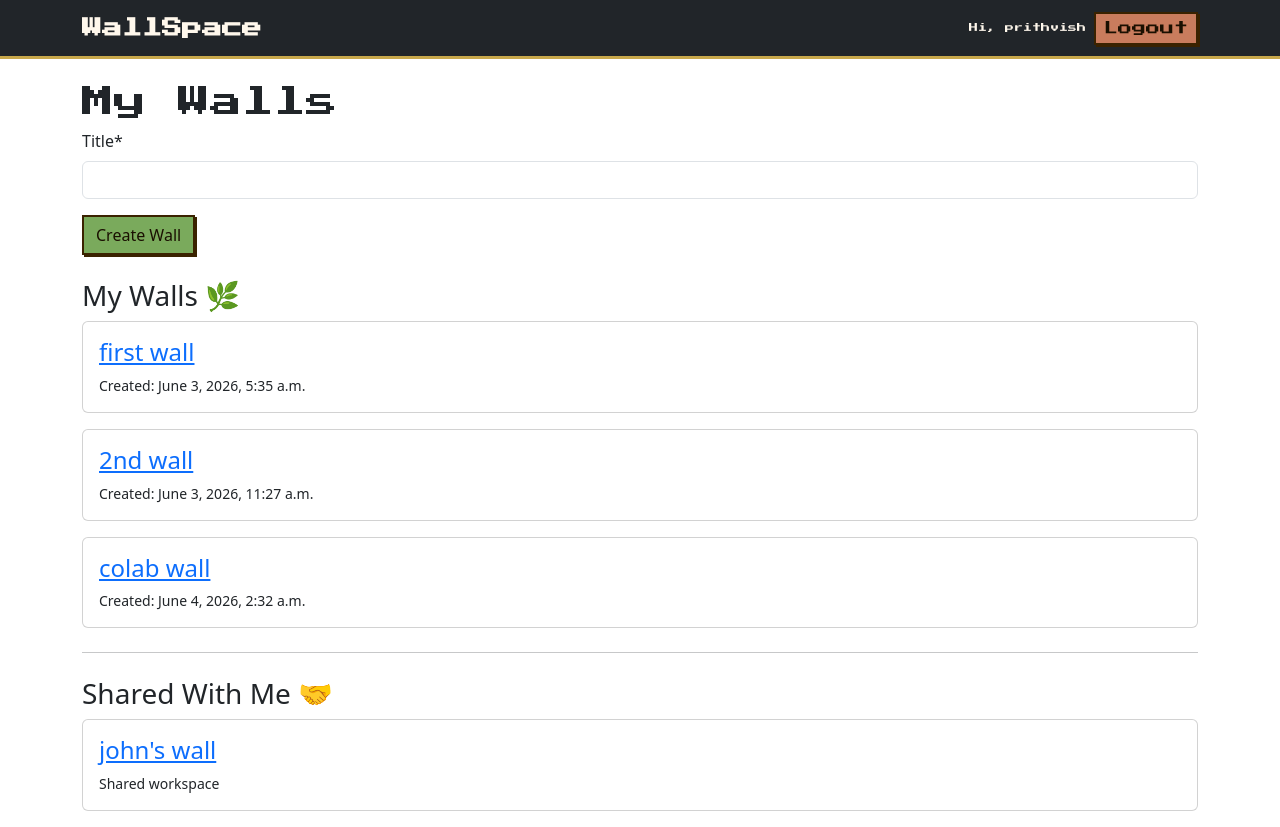
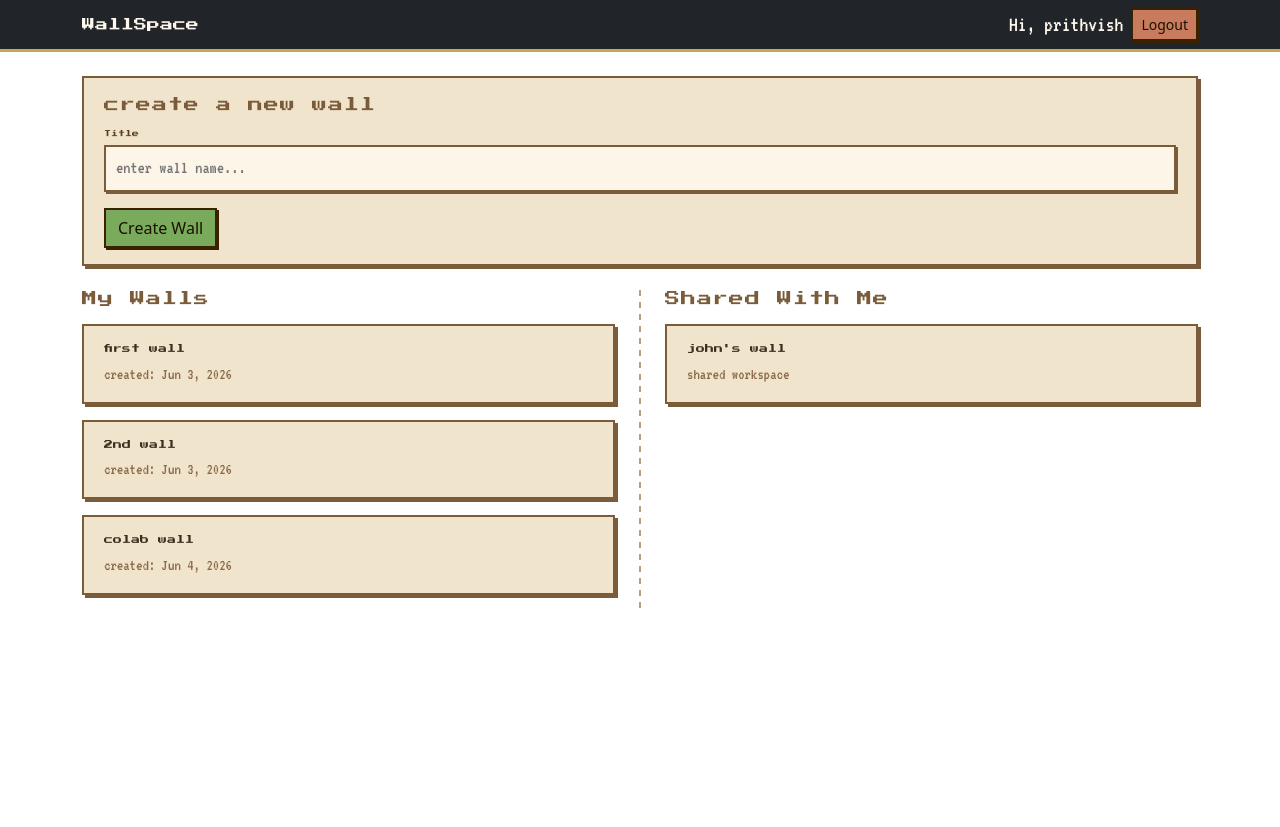
Before and after one commit to earthish/wallspace, a Django app: page / in a window 1280 px wide. After the commit the page ends 608 px from the top, so only its background shows below. Run offline with Django 5.2, Linux system fonts and the light colour scheme; a user stored in the database is signed in; data comes from the database, SQL or seed files in the repository; both versions use the stored data as it was after the commit; some libraries are stand-ins or nearby versions.

Commit message:
ui improved a lot man

```diff
--- a/wallspace/static/css/main.css
+++ b/wallspace/static/css/main.css
@@ -1,9 +1,86 @@
+/* ── base ── */
+body {
+    background-color: #bfb293;
+    color: #2a1a0a;
+}
+
 h2 {
     font-family: 'Press Start 2P', monospace;
     font-size: 14px;
     color: #3a2e1e;
     margin-bottom: 1rem;
 }
+
+.walls-heading {
+    font-family: 'Press Start 2P', monospace;
+    font-size: 15px;
+    color: #7a5c3a;
+    margin-bottom: 1rem;
+    letter-spacing: 1px;
+}
+
+h3 {
+    font-family: 'Press Start 2P', monospace;
+    font-size: 10px;
+    color: #3a2e1e;
+    margin-bottom: 1rem;
+}
+
+/* ── navbar ── */
+.navbar {
+    background-color: #3a2e1e !important;
+    border-bottom: 3px solid #c8a84b;
+}
+
+.navbar-brand {
+    font-family: 'Press Start 2P', monospace !important;
+    font-size: 13px !important;
+    color: #FFF8EC !important;
+    font-weight: 400 !important;
+}
+
+.navbar span,
+.navbar a:not(.navbar-brand) {
+    font-family: 'VT323', monospace !important;
+    font-size: 22px !important;
+    color: #FFF8EC !important;
+}
+
+/* ── buttons ── */
+.btn {
+    font-family: 'VT323', monospace;
+    font-size: 20px;
+    border-radius: 0 !important;
+    border: 2px solid #3a2200 !important;
+    box-shadow: 2px 2px 0 #3a2200;
+    transition: transform 0.1s, box-shadow 0.1s;
+    line-height: 1.2;
+}
+
+.btn:hover {
+    filter: brightness(1.1);
+    transform: translate(-1px, -1px);
+    box-shadow: 3px 3px 0 #3a2200;
+}
+
+.btn:active {
+    transform: translate(2px, 2px);
+    box-shadow: none !important;
+}
+
+.btn-primary   { background-color: #7aaa5c !important; color: #1a0f00 !important; }
+.btn-primary:hover { background-color: #6c9652 !important; }
+
+.btn-success   { background-color: #5c8a9a !important; color: #1a0f00 !important; }
+.btn-success:hover { background-color: #4a7a8a !important; }
+
+.btn-danger    { background-color: #c97c5d !important; color: #1a0f00 !important; }
+.btn-danger:hover  { background-color: #b86c4d !important; }
+
+.btn-secondary { background-color: #a89070 !important; color: #1a0f00 !important; }
+.btn-secondary:hover { background-color: #987860 !important; }
+
+/* ── wall board ── */
 .wall-board {
     background-color: #c8b89a;
     background-image:
@@ -15,7 +92,7 @@ h2 {
     border-radius: 0 !important;
 }
 
-
+/* ── notes ── */
 .note {
     border-radius: 0 !important;
     border: 2px solid #5a3e28;
@@ -23,13 +100,10 @@ h2 {
     transition: transform 0.1s, box-shadow 0.1s;
 }
 
-
 .note:hover {
     transform: translate(-2px, -2px);
     box-shadow: 5px 5px 0 #5a3e28;
 }
-
-
 
 .note-title {
     font-family: 'Press Start 2P', monospace;
@@ -43,67 +117,117 @@ h2 {
     font-size: 18px;
     color: #2a1a0a;
 }
-body {
-    background-color: #f5ede0;
-}
 
+.note[data-color="yellow"]    { background-color: #F7E7A9 !important; }
+.note[data-color="pink"]      { background-color: #E8B4C1 !important; }
+.note[data-color="blue"],
+.note[data-color="lightblue"] { background-color: #B9D8E8 !important; }
+.note[data-color="green"],
+.note[data-color="lightgreen"]{ background-color: #BFD8B8 !important; }
 
-.navbar {
-    background-color: #3a2e1e !important;
-    border-bottom: 3px solid #c8a84b;
-    font-family: 'Press Start 2P', monospace;
-    font-size: 9px;
-}
-
-
-.navbar-brand {
-
-    font-weight: 600;
-
-    font-size: 1.8rem;
-
-    color: #FFF8EC !important;
-}
-
-
-.navbar span {
-
-    color:
-        #FFF8EC !important;
-}
-
-.btn {
-    font-family: 'Press Start 2P', monospace;
-    font-size: 7px;
-    border-radius: 0 !important;
-    border: 2px solid #3a2200 !important;
-    box-shadow: 2px 2px 0 #3a2200;
+/* ── home page ── */
+.pixel-card {
+    background-color: #f0e4cc;
+    border: 2px solid #7a5c3a;
+    box-shadow: 3px 3px 0 #7a5c3a;
+    border-radius: 0;
+    padding: 1rem 1.25rem;
     transition: transform 0.1s, box-shadow 0.1s;
 }
 
-.btn-primary  { background-color: #7aaa5c !important; color: #1a0f00 !important; }
-.btn-success  { background-color: #5c8a9a !important; color: #1a0f00 !important; }
-
-.btn-primary:hover {
-
-    background:
-        #6C9672 !important;
+.pixel-card:hover {
+    transform: translate(-1px, -1px);
+    box-shadow: 4px 4px 0 #7a5c3a;
 }
 
-.btn-danger   { background-color: #c97c5d !important; color: #1a0f00 !important; }
-.btn-secondary{ background-color: #a89070 !important; color: #1a0f00 !important; }
-.note[data-color="yellow"] {
-    background-color: #F7E7A9 !important;
+.pixel-section-label {
+    font-family: 'Press Start 2P', monospace;
+    font-size: 15px;
+    color: #7a5c3a;
+    letter-spacing: 1px;
+    margin-bottom: 0.75rem;
 }
 
-.note[data-color="pink"] {
-    background-color: #E8B4C1 !important;
+.wall-link {
+    font-family: 'Press Start 2P', monospace;
+    font-size: 9px;
+    color: #3a2e1e !important;
+    text-decoration: none;
+    display: block;
+    margin-bottom: 6px;
 }
 
-.note[data-color="blue"] {
-    background-color: #B9D8E8 !important;
+.wall-link:hover {
+    color: #7a5c3a !important;
+    text-decoration: none;
 }
 
-.note[data-color="green"] {
-    background-color: #BFD8B8 !important;
+.wall-meta {
+    font-family: 'VT323', monospace;
+    font-size: 16px;
+    color: #8a6a4a;
 }
+
+.pixel-empty {
+    font-family: 'VT323', monospace;
+    font-size: 18px;
+    color: #a08060;
+}
+
+.pixel-label {
+    font-family: 'Press Start 2P', monospace;
+    font-size: 7px;
+    color: #5a3e28;
+    display: block;
+    margin-bottom: 6px;
+}
+
+.pixel-input {
+    width: 100%;
+    background-color: #fdf6e8;
+    border: 2px solid #7a5c3a;
+    box-shadow: 2px 2px 0 #7a5c3a;
+    border-radius: 0;
+    padding: 8px 10px;
+    font-family: 'VT323', monospace;
+    font-size: 18px;
+    color: #2a1a0a;
+    outline: none;
+}
+
+.pixel-input:focus {
+    border-color: #c8a84b;
+    box-shadow: 2px 2px 0 #c8a84b;
+}
+
+.pixel-divider {
+    border: none;
+    border-top: 2px dashed #b5a080;
+    margin: 1.5rem 0;
+}
+
+/* ── side by side walls layout ── */
+.walls-grid {
+    display: flex;
+    gap: 0;
+    align-items: flex-start;
+}
+
+.walls-column {
+    flex: 1;
+    min-width: 0;
+}
+
+.walls-divider {
+    width: 2px;
+    background: repeating-linear-gradient(
+        to bottom,
+        #b5a080 0px,
+        #b5a080 6px,
+        transparent 6px,
+        transparent 12px
+    );
+    margin: 0 1.5rem;
+    align-self: stretch;
+    min-height: 100%;
+}
--- a/wallspace/walls/templates/walls/home.html
+++ b/wallspace/walls/templates/walls/home.html
@@ -1,69 +1,61 @@
 {% extends "base.html" %}
-{% load crispy_forms_tags %}
+
 {% block content %}
 
-<h2>My Walls</h2>
-
-<form method="POST" class="mb-4">
+<div class="pixel-card mb-4">
+    <p class="pixel-section-label">create a new wall</p>
+    <form method="POST">
         {% csrf_token %}
-    {{ form|crispy }}
-
-    <button class="btn btn-primary"
-            type="submit">
+        <div class="mb-3">
+            <label class="pixel-label">Title</label>
+            <input
+                type="text"
+                name="title"
+                class="pixel-input"
+                placeholder="enter wall name...">
+        </div>
+        <button class="btn btn-primary" type="submit">
             Create Wall
         </button>
     </form>
+</div>
 
-<h3>My Walls 🌿</h3>
+<div class="walls-grid">
 
+    <div class="walls-column">
+        <h2 class="walls-heading">My Walls</h2>
         {% for wall in owned_walls %}
-
-<div class="card mb-3 p-3">
-
-    <h4>
-        <a href="{% url 'wall-detail' wall.id %}">
+        <div class="pixel-card mb-3 wall-card">
+            <a href="{% url 'wall-detail' wall.id %}" class="wall-link">
                 {{ wall.title }}
             </a>
-    </h4>
+            <div class="wall-meta">
+                created: {{ wall.created_at|date:"M j, Y" }}
+            </div>
+        </div>
+        {% empty %}
+        <p class="pixel-empty">no walls yet.</p>
+        {% endfor %}
+    </div>
 
-    <small>
-        Created:
-        {{ wall.created_at }}
-    </small>
+    <div class="walls-divider"></div>
+
+    <div class="walls-column">
+        <h2 class="walls-heading">Shared With Me</h2>
+        {% for wall in shared_walls %}
+        <div class="pixel-card mb-3 wall-card">
+            <a href="{% url 'wall-detail' wall.id %}" class="wall-link">
+                {{ wall.title }}
+            </a>
+            <div class="wall-meta">
+                shared workspace
+            </div>
+        </div>
+        {% empty %}
+        <p class="pixel-empty">no shared walls yet.</p>
+        {% endfor %}
+    </div>
 
 </div>
 
-{% empty %}
-
-<p>No personal walls yet.</p>
-
-{% endfor %}
-
-
-<hr class="my-4">
-
-
-<h3>Shared With Me 🤝</h3>
-
-{% for wall in shared_walls %}
-
-<div class="card mb-3 p-3">
-
-    <h4>
-        <a href="{% url 'wall-detail' wall.id %}">
-            {{ wall.title }}
-        </a>
-    </h4>
-
-    <small>
-        Shared workspace
-    </small>
-
-</div>
-
-{% empty %}
-
-<p>No shared walls yet.</p>
-
-{% endfor %}
 {% endblock %}
```
Also changed, not shown: wallspace/db.sqlite3. Lines whose indentation alone changed are shown as unchanged.
